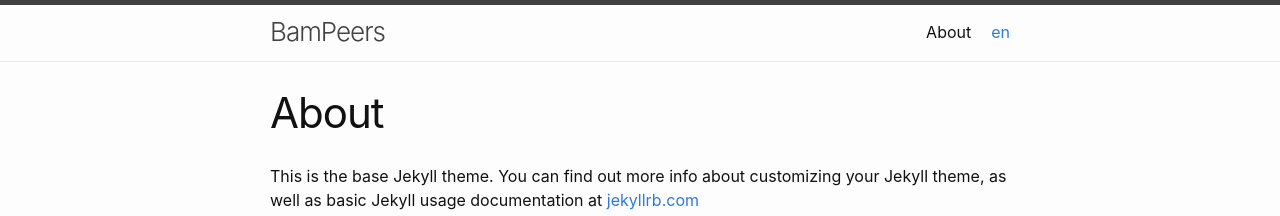
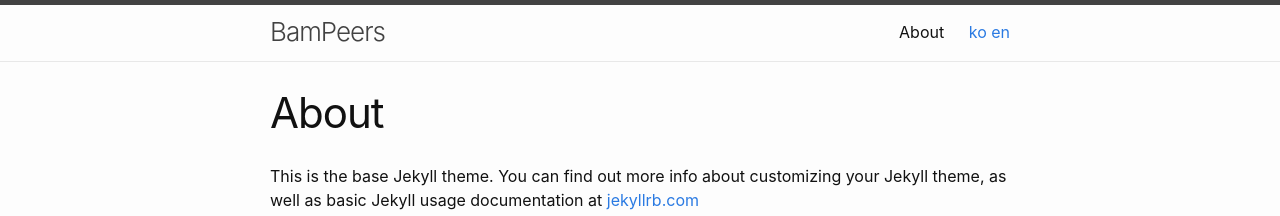
Before and after one commit to BamPeers/bampeers.github.io, a Jekyll site: the page built from about.markdown, in a window 1280 px wide. Shown: the top 216 px of the page. Built offline with Jekyll 4.4.1, drawn with Linux system fonts in a browser that asks for light colours.

Commit message:
Add language header

```diff
--- a/_includes/header.html
+++ b/_includes/header.html
@@ -23,7 +23,14 @@
             <a class="page-link" href="{{ my_page.url | relative_url }}">{{ my_page.title | escape }}</a>
             {%- endif -%}
           {%- endfor -%}
-          <a href="{{ page.url | replace: site.data.i18n[page.lang].path, "/en/" }}">en</a>
+          {% assign i18n_path = page.url | slice: 0, 4 %}
+          {% for lang in site.data.i18n %}
+            <a href="{{ page.url | replace: i18n_path, lang[1].path }}"
+              {% if i18n_path == lang[1].path %}
+                style="text-decoration: underline; color: black;"
+              {%- endif -%}
+            >{{ lang[0] }}</a>
+          {% endfor %}
         </div>
       </nav>
     {%- endif -%}
```
